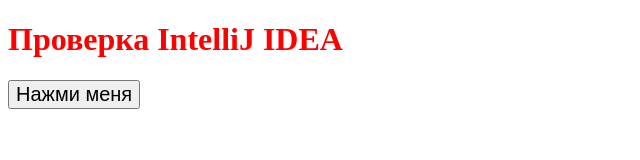
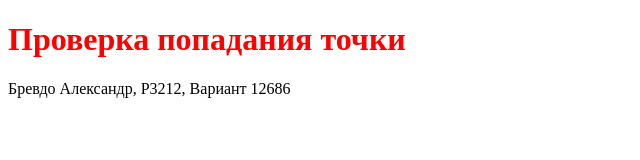
Before and after one commit to brevdoalexander/lab1-web, a plain HTML site: page index.html in a window 1280 px wide. Shown: the whole page, without its empty margins (0-640 px from the left). Drawn offline with Linux system fonts and the light colour scheme.

Commit message:
Добавил шапку с моими данными

```diff
--- a/index.html
+++ b/index.html
@@ -2,15 +2,13 @@
 <html lang="ru">
 <head>
     <meta charset="UTF-8">
-    <title>Тест</title>
+    <title>Лабораторная №1</title>
     <link rel="stylesheet" href="styles.css">
 </head>
 <body>
-
-<h1>Проверка IntelliJ IDEA</h1>
-
-<button id="button">Нажми меня</button>
-
-<script src="script.js"></script>
+<header>
+    <h1>Проверка попадания точки</h1>
+    <p>Бревдо Александр, P3212, Вариант 12686</p>
+</header>
 </body>
 </html>
```
